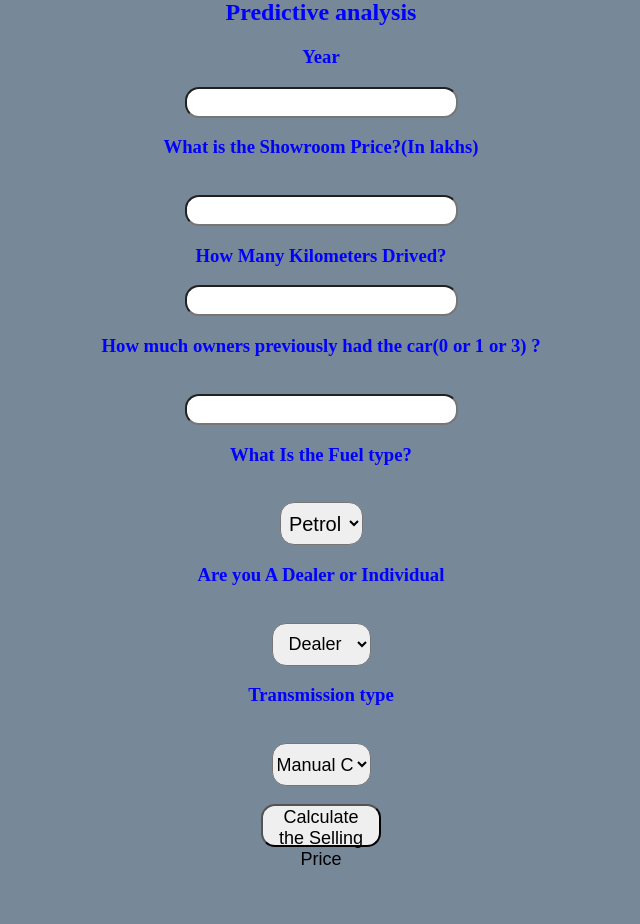
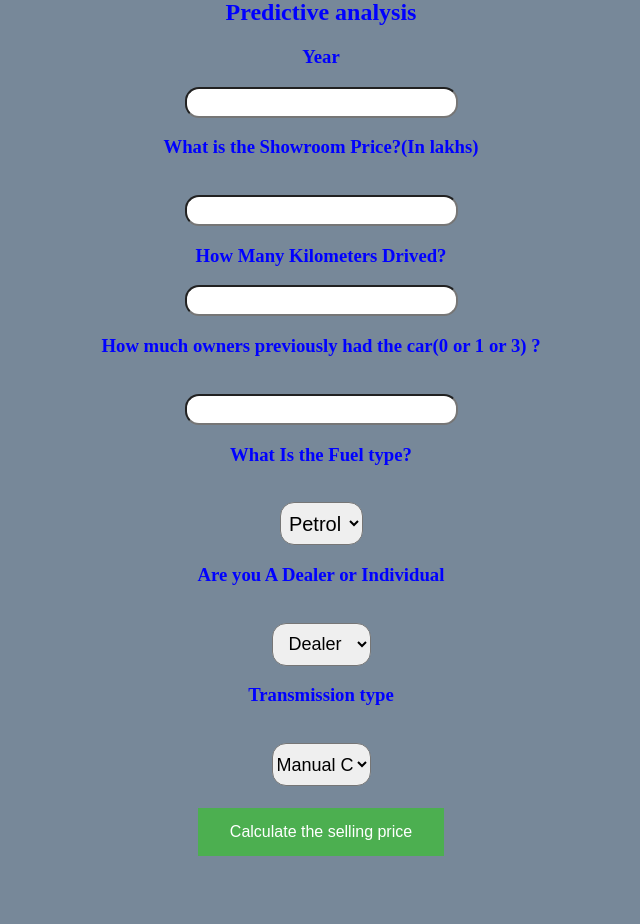
Before and after one commit to alephthree/CarPricePrediction, a Flask app: page / in a window 1280 px wide. Shown: the part 21-945 px from the top of the page, without its empty margins (319-959 px from the left). After the commit the page ends 877 px from the top, so only its background shows below. Run offline with Flask 2, Linux system fonts and the light colour scheme; parts of the project's set-up code (start-up, migrations or seed data) failed here and were passed over.

Commit message:
Update index.html

```diff
--- a/templates/index.html
+++ b/templates/index.html
@@ -30,7 +30,7 @@
                 <option value="Mannual">Manual Car</option>
                 <option value="Automatic">Automatic Car</option>
             </select>
-            <br><br><button id="sub" type="submit ">Calculate the Selling Price</button>
+            <br><br><button class="button button1">Calculate the selling price</button>
             <br>
 
 
@@ -153,6 +153,19 @@
             font-size: 20px;
             text-align: center;
         }
+        .button {
+  border: none;
+  color: white;
+  padding: 15px 32px;
+  text-align: center;
+  text-decoration: none;
+  display: inline-block;
+  font-size: 16px;
+  margin: 4px 2px;
+  cursor: pointer;
+}
+
+.button1 {background-color: #4CAF50;}
     </style>
 </body>
 
```
